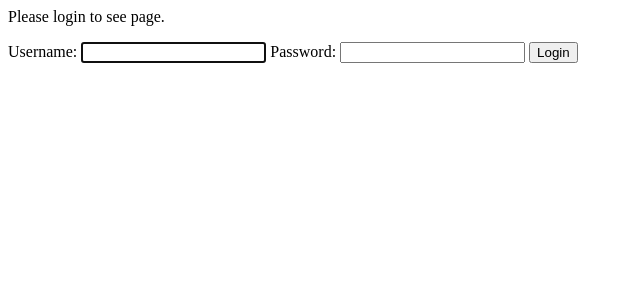
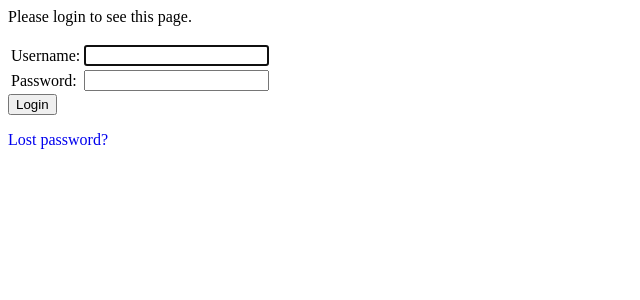
Before and after one commit to raymond-lee093/miniproject4RaymondLee, a Django app: the page made by mysite/mysite/urls.py in a window 1280 px wide. Shown: the top 300 px of the page, without its empty margins (0-640 px from the left). Run offline with Django 5.2, Linux system fonts and the light colour scheme.

Commit message:
Modified login page. Modified the login redirect. Added password reset url.

```diff
--- a/mysite/mysite/settings.py
+++ b/mysite/mysite/settings.py
@@ -121,6 +121,7 @@ DEFAULT_AUTO_FIELD = "django.db.models.BigAutoField"
 
 
 INTERNAL_IPS = [
-    "localhost",
     "127.0.0.1",
 ]
+
+LOGIN_REDIRECT_URL = '/polls/'
--- a/mysite/mysite/urls.py
+++ b/mysite/mysite/urls.py
@@ -18,12 +18,15 @@ from django.conf import settings
 from django.contrib import admin
 from django.urls import include, path
 from django.views.generic import RedirectView
+from django.contrib.auth import views as auth_views
+
 
 urlpatterns = [
     path("", RedirectView.as_view(url='accounts/login')),
     path("polls/", include("polls.urls")),
     path("admin/", admin.site.urls),
     path("accounts/", include("django.contrib.auth.urls")),
+    path('reset-password/',auth_views.PasswordResetView.as_view()),
 ]
 
 if settings.DEBUG:
--- a/mysite/templates/registration/login.html
+++ b/mysite/templates/registration/login.html
@@ -1,26 +1,33 @@
 {% if form.errors %}
-    <p>Your username or password was incorrect. Try again.</p>
+<p>Your username or password didn't match. Try again.</p>
 {% endif %}
 
 {% if next %}
     {% if user.is_authenticated %}
-        <p>You don't have permission for this page.</p>
+    <p>Your account doesn't have access to this page. To proceed,
+    please login with an account that has access.</p>
     {% else %}
-        <p>Please login to see page.</p>
+    <p>Please login to see this page.</p>
     {% endif %}
 {% endif %}
 
 <body>
-    <form action="{% url 'login' %}" method="post">
+    <form method="post" action="{% url 'login' %}">
     {% csrf_token %}
-        {{ form.username.label_tag }}
-        {{ form.username }}
+    <table>
+    <tr>
+        <td>{{ form.username.label_tag }}</td>
+        <td>{{ form.username }}</td>
+    </tr>
+    <tr>
+        <td>{{ form.password.label_tag }}</td>
+        <td>{{ form.password }}</td>
+    </tr>
+    </table>
 
-        {{ form.password.label_tag }}
-        {{ form.password }}
-        <input type="submit" value="Login">
-        <input type="hidden" name="next" value="{{ next }}">
-
-
+    <input type="submit" value="Login">
+    <input type="hidden" name="next" value="{{ next }}">
     </form>
 </body>
+{# Assumes you set up the password_reset view in your URLconf #}
+<p><a href="{% url 'password_reset' %}" style="text-decoration: none">Lost password?</a></p>
```
